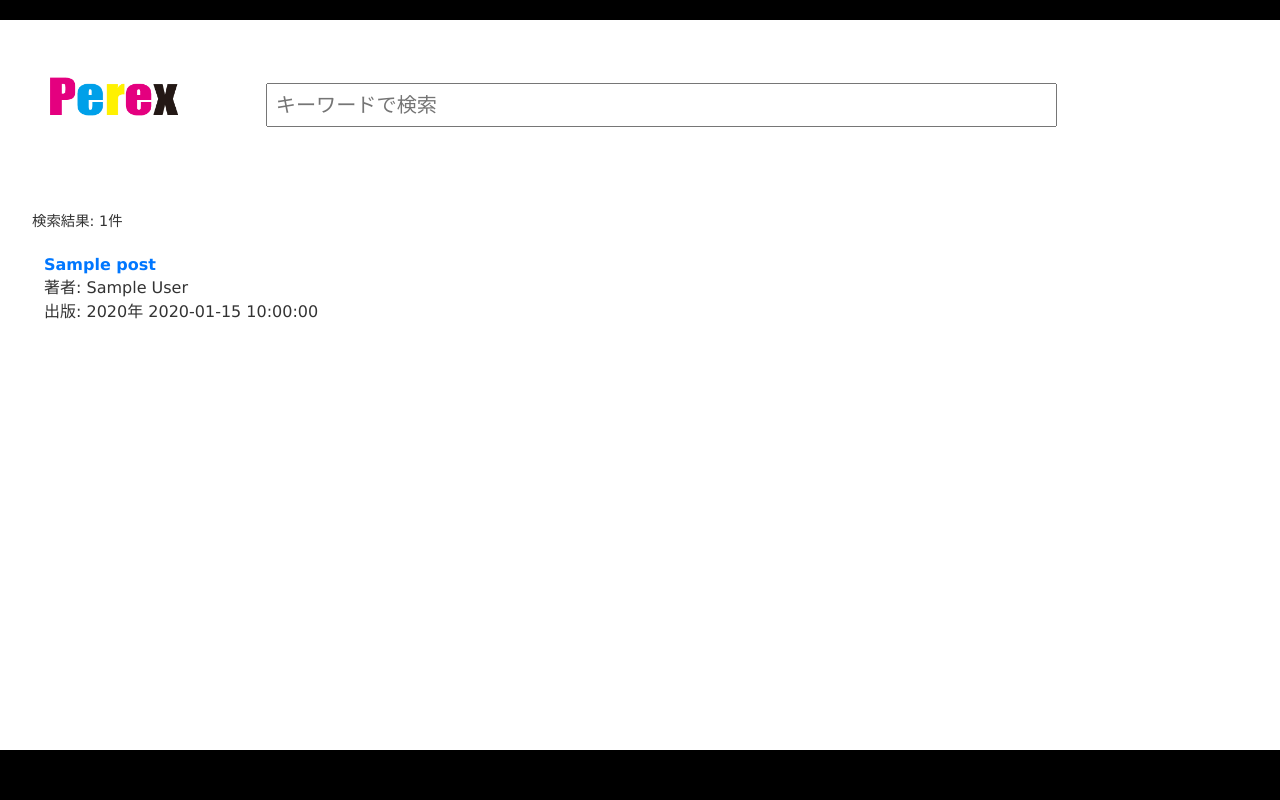
After one commit to MthrNakamura/perex, a CakePHP app: the page made by app/View/Posts/search.ctp in a window 1280 px wide. The commit adds this page. Run offline with PHP 8.4 and a stand-in for CakePHP, Linux system fonts and the light colour scheme; the template is opened without the code that fills it: most values are stand-ins (such as "Sample title", 1, 10 or a date in 2020); form fields are guessed from the names that the template uses; data that the repository does not hold is empty; some libraries are stand-ins or nearby versions.

Commit message:
add search function

```diff
--- a/app/Model/Post.php
+++ b/app/Model/Post.php
@@ -2,6 +2,11 @@
 
 class Post extends AppModel {
 
+	public $actsAs = array('Search.Searchable');
+
+    public $filterArgs = array(
+    	'title' => array('type' => 'like'),
+	);
 
 	public $validate = array (
 		'title' => array(
--- a/app/View/Layouts/default.ctp
+++ b/app/View/Layouts/default.ctp
@@ -21,10 +21,7 @@ $cakeVersion = __d('cake_dev', 'CakePHP %s', Configure::version())
 <html>
 <head>
 	<?php echo $this->Html->charset(); ?>
-	<title>
-		<?php echo $title_for_layout; ?>
-		<!--<?php echo $this->fetch('title'); ?>-->
-	</title>
+	<title>Perex</title>
 	<?php
 		echo $this->Html->meta('icon');
 
@@ -38,21 +35,25 @@ $cakeVersion = __d('cake_dev', 'CakePHP %s', Configure::version())
 	<script src="http://code.jquery.com/jquery-1.7.2.min.js"></script>
 	<script src="/perex/js/ckeditor/ckeditor.js"></script>
 	<script>CKEDITOR.config.skin = 'office2013';</script>
-
+	<script>
+		$(function(){$("#container").height($(window).height())});
+	</script>
 </head>
 <body>
 	<div id="container">
 		<div id="header">
-			<h1><?php echo $this->Html->link('Perex : 学術論文の解説を共有', '/'); ?></h1>
+
 		</div>
-		<div id="content">
+		<div id="content" style="height: 85%;">
 
 			<?php echo $this->Session->flash(); ?>
 
 			<?php echo $this->fetch('content'); ?>
 		</div>
+		<!--
 		<div id="footer">
 		</div>
+		-->
 	</div>
 	<!--<?php echo $this->element('sql_dump'); ?>-->
 
--- /dev/null
+++ b/app/View/Posts/search.ctp
@@ -0,0 +1,57 @@
+<?php echo $this->Html->css('/css/search.css'); ?>
+
+<div class="search-head">
+<div class="perex-logo">
+	<?php echo $this->Html->image('/img/perex logo small.png', array('url' => array('action' => 'index'))); ?>
+</div>
+	<div class='search-box-wrap'>
+	<div class='search-box'>
+		<?php
+		echo $this->Form->create('Post', array('url' => array_merge(array('action' => 'search'), $this->params['pass'])));
+		echo $this->Form->input('title', array('label' => false, 'placeholder' => 'キーワードで検索'));
+		echo $this->Form->end();
+		?>
+	</div>
+	</div>
+</div>
+
+
+<div>
+<ul style="list-style-type: none;">
+
+<p style="margin-top: 5%;">検索結果: <?php echo sizeof($posts); ?>件</p>
+<?php if (sizeof($posts) > 0) : ?>
+<?php foreach ($posts as $post) : ?>
+
+<li id="post_<?php echo h($post['Post']['id']);?>" style="font-size:12pt; margin-top:25px;">
+	<?php echo $this->Html->link($post['Post']['title'], '/posts/view/'.$post['Post']['id'], array('class' => 'doc-link'))?>
+	<br>
+	<?php echo "著者: " . h($post['Post']['author']); ?>
+	<?php if ($post['Post']['year']): ?>
+	<br>
+	<?php echo "出版: " . h($post['Post']['year']) . "年" . " " . h($post['Post']['published_at']); ?>
+	<?php endif; ?>
+	<!--
+	<?php
+		echo $this->Html->link('編集', array('action'=>'edit', $post['Post']['id']));
+	?>
+	<?php
+		echo $this->Html->link('削除', '#', array('class'=>'delete', 'data-post-id'=>$post['Post']['id']));
+	?>
+	-->
+</li>
+
+<?php endforeach; ?>
+<?php endif; ?>
+
+</ul>
+</div>
+<?php if (sizeof($posts) > 15): ?>
+<div style='text-align: center;'>
+<?php
+echo $this->Form->create('Post', array('url' => array_merge(array('action' => 'search'), $this->params['pass'])));
+echo $this->Form->input('title', array('label' => false, 'placeholder' => 'キーワードで検索', 'style' => 'width:50%; margin-left:10%;'));
+echo $this->Form->end();
+?>
+</div>
+<?php endif; ?>
--- a/app/View/Posts/view.ctp
+++ b/app/View/Posts/view.ctp
@@ -1,6 +1,6 @@
 <h2 style="font-style: italic;font-family: 'Times New Roman';">"<?php echo h($post['Post']['title']); ?>"</h2>
 
-<p><a href="<?php echo h($post['Post']['doc_url']); ?>">論文リンク</a></p>
+<p><a href="<?php echo h($post['Post']['doc_url']); ?>" target="_blank">論文リンク</a></p>
 
 <p>著者: <?php echo h($post['Post']['author']); ?>, <?php echo h($post['Post']['year']); ?></p>
 
--- a/app/webroot/css/cake.generic.css
+++ b/app/webroot/css/cake.generic.css
@@ -23,14 +23,14 @@
 
 /** General Style Info **/
 body {
-	background: #003d4c;
+	background: #000000;
 	color: #fff;
 	font-family:'lucida grande',verdana,helvetica,arial,sans-serif;
 	font-size:90%;
 	margin: 0;
 }
 a {
-	color: #003d4c;
+	color: #000000;
 	text-decoration: underline;
 	font-weight: bold;
 }
@@ -47,7 +47,7 @@ h1, h2, h3, h4 {
 }
 h1 {
 	background:#fff;
-	color: #003d4c;
+	color: #000000;
 	font-size: 100%;
 }
 h2 {
@@ -82,19 +82,19 @@ p {
 }
 #header h1 {
 	line-height:20px;
-	background: #003d4c url('../img/cake.icon.png') no-repeat left;
+	background: #000000 url('../img/cake.icon.png') no-repeat left;
 	color: #fff;
 	padding: 0px 30px;
 }
 #header h1 a {
 	color: #fff;
-	background: #003d4c;
+	background: #000000;
 	font-weight: normal;
 	text-decoration: none;
 }
 #header h1 a:hover {
 	color: #fff;
-	background: #003d4c;
+	background: #000000;
 	text-decoration: underline;
 }
 #content{
--- /dev/null
+++ b/app/webroot/css/search.css
@@ -0,0 +1,50 @@
+.doc-link {
+	color: #0000ff;
+	text-decoration: none;
+}
+
+.doc-link:hover {
+	text-decoration: underline;
+}
+
+.doc-link:link {
+	color: #0077ff;
+}
+
+.doc-link:visited {
+	color: #9977ff;
+}
+
+.search-head {
+	display: table;
+	width: 100%;
+	margin-top: 2%;
+}
+
+.perex-logo {
+	width: 15%;
+	display: table-cell;
+	vertical-align: middle;
+}
+
+.perex-logo img {
+	width: 70%;
+	vertical-align: middle;
+	margin-left: 15%;
+}
+
+.search-box-wrap {
+	display: table-cell;
+	vertical-align: middle;
+}
+
+.search-box {
+	width: 80%;
+	margin-top: 2%;
+	line-height: 15%;
+	margin-left: 5%;
+}
+
+.search-foam {
+	width: 100%;
+}
```
Also changed, not shown: app/Controller/PostsController.php (+23 -0 lines), app/View/Posts/add.ctp (+7 -7 lines), app/View/Posts/index.ctp (+10 -25 lines), app/webroot/img/perex logo small.png (added), app/webroot/img/perex logo.png (added), 8 other files.
